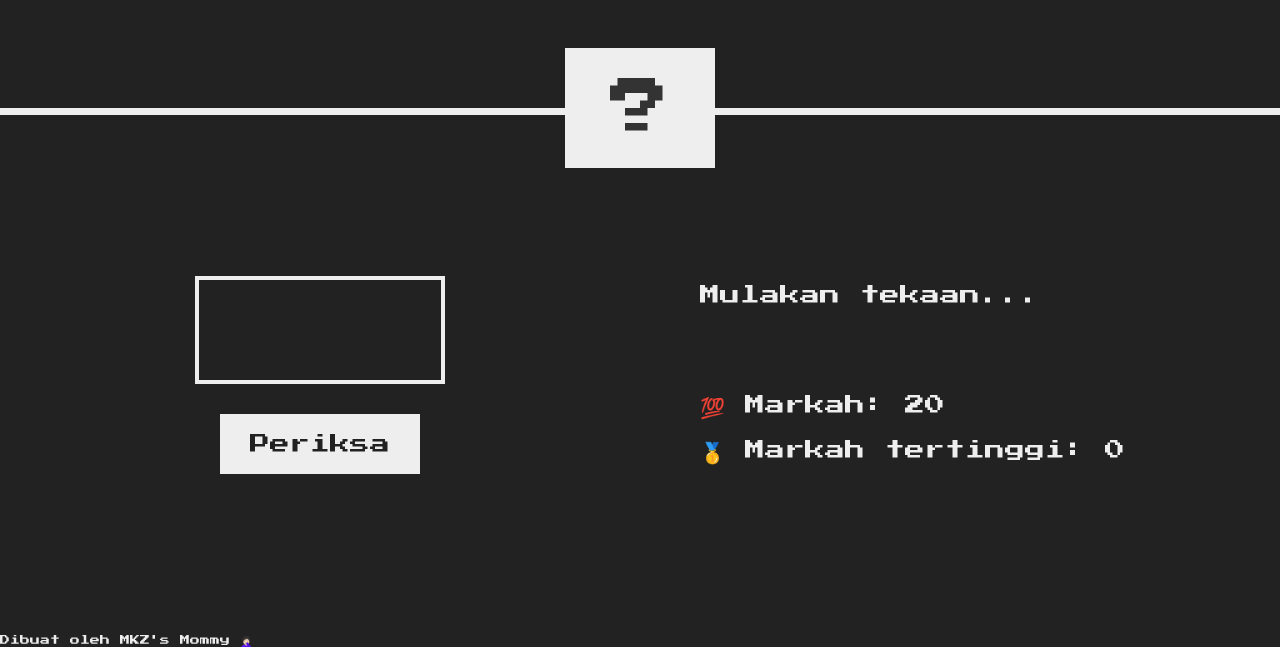
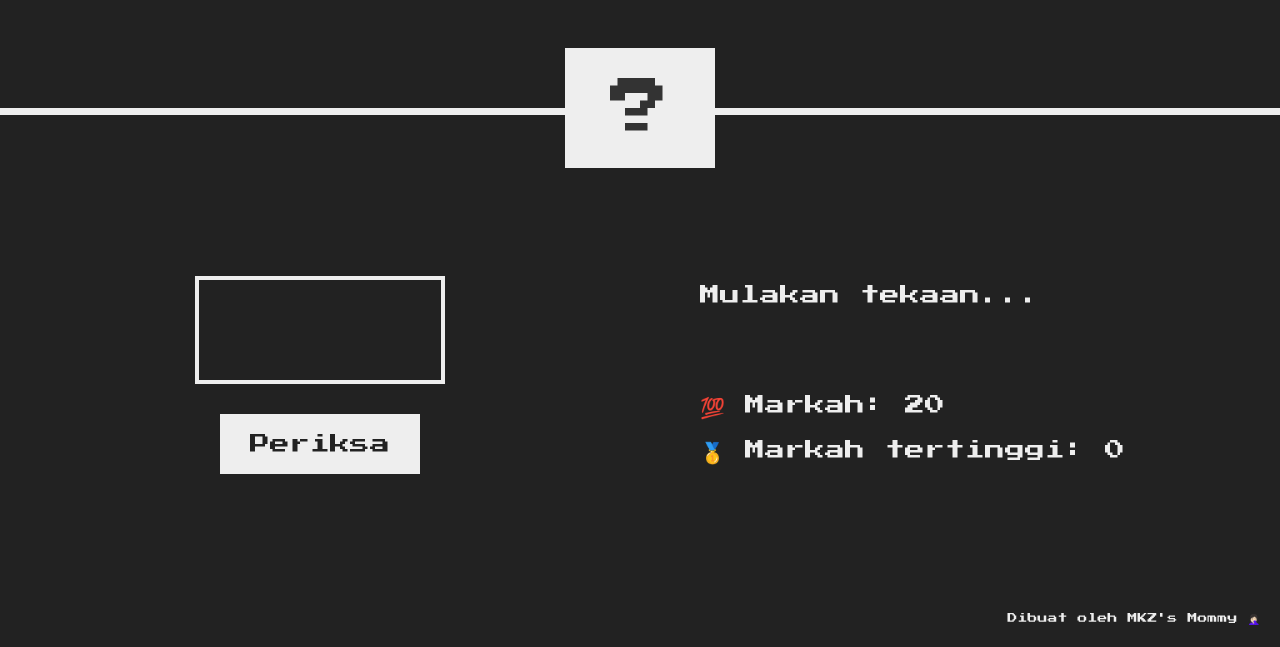
Before and after one commit to fatimahayuni/GuessingGame, a plain HTML site: page index.html in a window 1280 px wide. Shown: the part 165-812 px from the top of the page. Drawn offline with Linux system fonts and the light colour scheme.

Commit message:
Added footer class in the CSS file.

```diff
--- a/style.css
+++ b/style.css
@@ -117,3 +117,19 @@ h1 {
 .label-score {
   margin-bottom: 2rem;
 }
+
+.footer {
+  position: absolute;
+  bottom: 0;
+  right: 0;
+  background-color: #222;
+  padding: 10px 20px;
+  text-align: right;
+}
+
+.footer-text {
+  font-size: 12px;
+  color: #777;
+}
+
+/* ... (existing CSS styles) ... */
```
